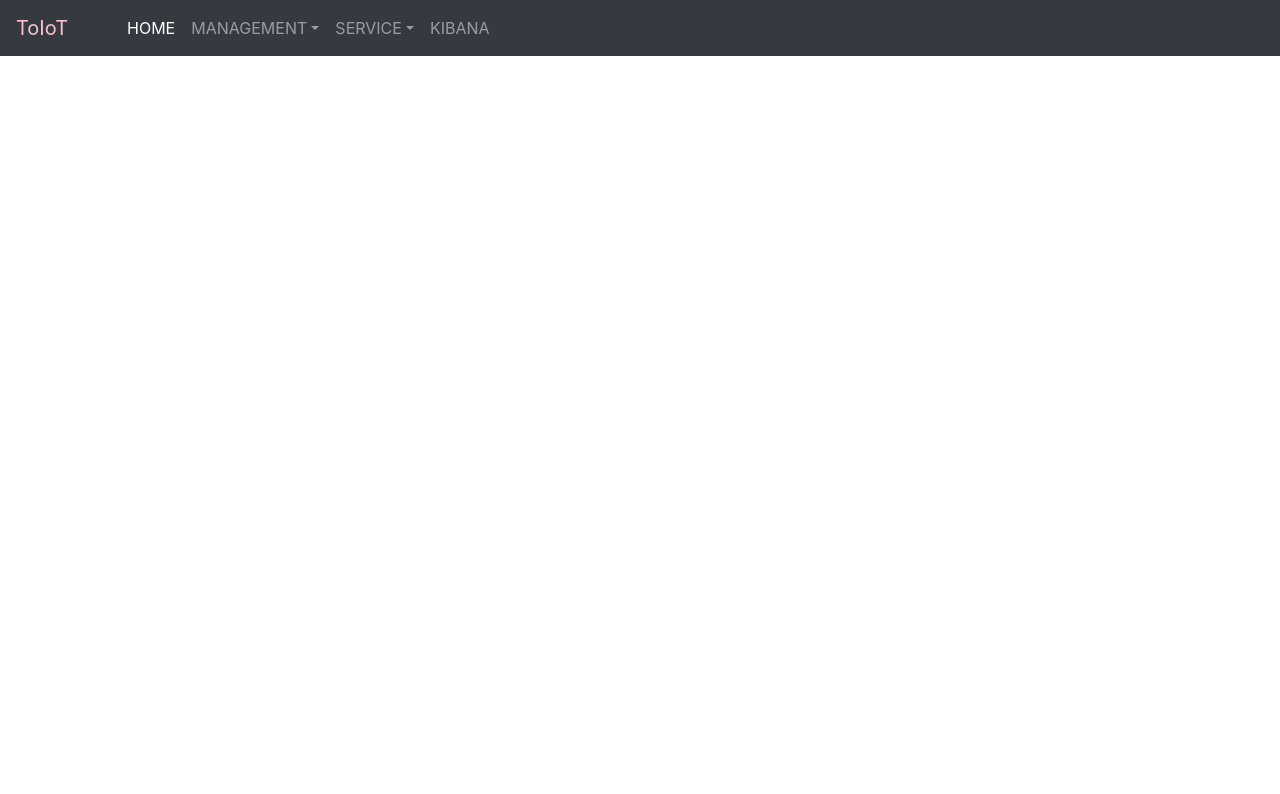
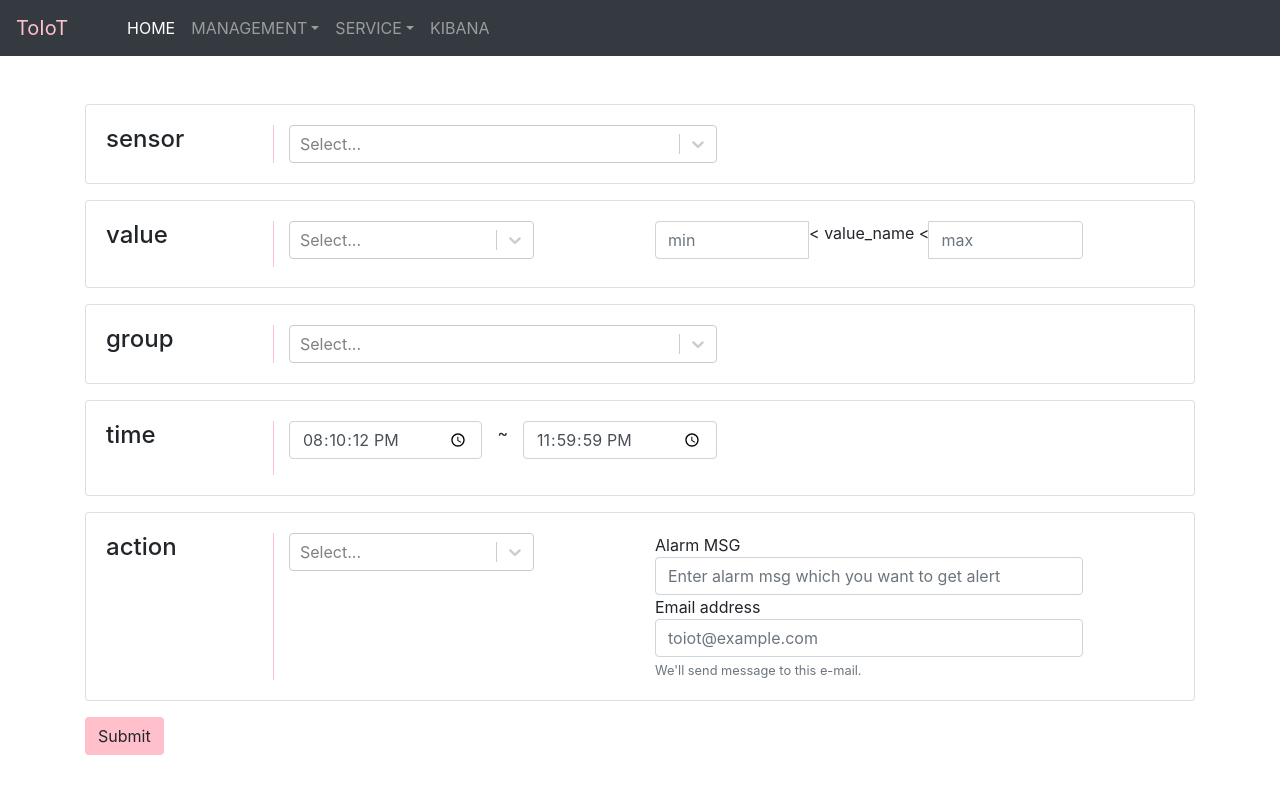
Before and after one commit to SSU-NC/toiot, a React (Create React App) app in the folder ui/pdk-ui/: page /logicCore in a window 1280 px wide. Shown: the top 794 px of the page. Built offline with nearby package versions, Linux system fonts and the light colour scheme.

Commit message:
[issue-31]Outline logic core

```diff
--- a/ui/pdk-ui/src/App.tsx
+++ b/ui/pdk-ui/src/App.tsx
@@ -5,8 +5,8 @@ import Dashboard from './Dashboard';
 import SensorManagement from './SensorManagement';
 import NodeManagement from './NodeManagement';
 import Kibana from './Kibana';
-
 import RegisterAlarm from './components/RegisterAlarm';
+import LogicCore from './components/LogicCore';
 
 import { sensorListElem, nodeListElem } from './components/ElementsInterface';
 import { SENSOR_URL, NODE_URL } from './defineUrl';
@@ -59,15 +59,6 @@ class App extends Component<{}, appState> {
 						<Nav></Nav>
 						<div className="container pt-4 mt-4">
 							<Route exact path="/" render={Dashboard} />
-							{/* <Route
-								path="/management"
-								render={() => (
-									<SensorManagement
-										sensorList={this.state.sensorList}
-										nodeList={this.state.nodeList}
-									/>
-								)}
-							/> */}
 							<Route
 								path="/sensor"
 								render={() => (
@@ -89,6 +80,15 @@ class App extends Component<{}, appState> {
 									<RegisterAlarm sensorList={this.state.sensorList} />
 								)}
 							/>
+							<Route
+							path="/logicCore"
+							render={() => (
+									<LogicCore
+										sensorList={this.state.sensorList}
+										nodeList={this.state.nodeList}
+									/>
+								)}
+							/>
 							<Route path="/kibana" component={Kibana} />
 						</div>
 					</div>
--- a/ui/pdk-ui/src/Navigation.tsx
+++ b/ui/pdk-ui/src/Navigation.tsx
@@ -6,7 +6,9 @@ class Navigation extends Component {
 		return (
 			<div>
 				<nav className="navbar navbar-expand-lg navbar-dark bg-dark">
-					<Link className="navbar-brand" style={{color:'pink'}} to="#">ToIoT</Link>
+					<Link className="navbar-brand" style={{ color: 'pink' }} to="#">
+						ToIoT
+					</Link>
 					<div className="container">
 						<div className="navbar-collapse" id="navbarNavAltMarkup">
 							<ul className="navbar-nav">
@@ -16,20 +18,45 @@ class Navigation extends Component {
 									</NavLink>
 								</li>
 								<li className="nav-item dropdown">
-									<NavLink className="nav-item nav-link dropdown-toggle" role="button" data-toggle="dropdown" to="/management">
+									<NavLink
+										className="nav-item nav-link dropdown-toggle"
+										role="button"
+										data-toggle="dropdown"
+										to="/management"
+									>
 										MANAGEMENT
 									</NavLink>
-									<div className="dropdown-menu" aria-labelledby="navbarDropdown">
-										<Link className="dropdown-item" to="/sensor">SENSOR</Link>
-										<Link className="dropdown-item" to="/node">NODE</Link>
+									<div
+										className="dropdown-menu"
+										aria-labelledby="navbarDropdown"
+									>
+										<Link className="dropdown-item" to="/sensor">
+											SENSOR
+										</Link>
+										<Link className="dropdown-item" to="/node">
+											NODE
+										</Link>
 									</div>
 								</li>
 								<li className="nav-item dropdown">
-									<NavLink className="nav-item nav-link dropdown-toggle" role="button" data-toggle="dropdown" to="/management">
+									<NavLink
+										className="nav-item nav-link dropdown-toggle"
+										role="button"
+										data-toggle="dropdown"
+										to="/management"
+									>
 										SERVICE
 									</NavLink>
-									<div className="dropdown-menu" aria-labelledby="navbarDropdown">
-										<Link className="dropdown-item" to="/alarm">ALARM</Link>
+									<div
+										className="dropdown-menu"
+										aria-labelledby="navbarDropdown"
+									>
+										<Link className="dropdown-item" to="/alarm">
+											ALARM
+										</Link>
+										<Link className="dropdown-item" to="/logicCore">
+											LOGIC CORE
+										</Link>
 									</div>
 								</li>
 								<li className="nav-item">
--- /dev/null
+++ b/ui/pdk-ui/src/components/LogicCore.css
@@ -0,0 +1,6 @@
+.right-divider {
+	border-right: 1px solid pink;
+}
+.margin-left {
+	margin-left: 0px;
+}
--- /dev/null
+++ b/ui/pdk-ui/src/components/LogicCore.tsx
@@ -0,0 +1,72 @@
+import React, { Component } from 'react';
+import Select from 'react-select';
+import { sensorListElem, sensorOptionsElem, valueOptionsElem, groupOptionsElem, nodeListElem } from './ElementsInterface';
+import './LogicCore.css';
+import SensorCard from './LogicCoreComponents/SensorCard';
+import ValueCard from './LogicCoreComponents/ValueCard';
+import GroupCard from './LogicCoreComponents/GroupCard';
+import TimeCard from './LogicCoreComponents/TimeCard';
+import ActionCard from './LogicCoreComponents/ActionCard';
+
+interface LogicCoreProps{
+	sensorList: Array<sensorListElem>;
+	nodeList: Array<nodeListElem>;
+}
+
+interface LogicCoreState{
+	sensor: sensorOptionsElem;
+	group: Array<groupOptionsElem>;
+	values: Array<valueOptionsElem>;
+}
+
+class LogicCore extends Component<LogicCoreProps, LogicCoreState> {
+	state: LogicCoreState = {
+		sensor: {
+			uuid: '',
+			value: '',
+			label: '',
+			value_list:[]
+		},
+		group: [],
+		values: [],
+	}
+	handleSensorCardChange = (sensor: any) => {
+		this.setState({
+			sensor,
+		});
+	};
+	handleGroupCardChange =(group: any) => {
+		this.setState({
+			group,
+		});
+	};
+	handleValueCardChange = (values: any) => {
+		this.setState({
+			values,
+		});
+	};
+	render() {
+
+		return (
+			<div>
+				<form>
+					<SensorCard sensorList={this.props.sensorList} handleSensorCardChange={this.handleSensorCardChange}/>
+					<ValueCard valueList={this.state.sensor.value_list} handleValueCardChange={this.handleValueCardChange}/>
+					<GroupCard nodeList={this.props.nodeList} handleGroupCardChange={this.handleGroupCardChange}/>
+					<TimeCard/>
+					<ActionCard/>
+					<button
+						type="submit"
+						className="btn"
+						data-dismiss="modal"
+						style={{ background: 'pink' }}
+					>
+						Submit
+					</button>
+				</form>
+			</div>
+		);
+	}
+}
+
+export default LogicCore;
--- /dev/null
+++ b/ui/pdk-ui/src/components/LogicCoreComponents/ActionCard.tsx
@@ -0,0 +1,61 @@
+import React, { Component } from 'react';
+import Select from 'react-select';
+import '../LogicCore.css';
+
+interface ActionCardProps{
+}
+
+interface actionOptionsElem {
+	label: string;
+	value: string;
+}
+
+class ActionCard extends Component< ActionCardProps, {} > {
+    render() {
+		let actionOptions : Array<actionOptionsElem> = [
+			{label: 'alarm', value: 'alarm'},{label:'email', value: 'email'}
+		]
+
+
+        return(
+            <div className="card form-group">
+				<div className="card-body row">
+					<div className=" col-2 right-divider">
+						<h4 className="align-middle">action</h4>
+					</div>
+					<div className="col-3">
+						<Select options={actionOptions} name="sensors" classNamePrefix="select" />
+					</div>
+					<div className="col-1"></div>
+					<div className="col-5">
+						<div>
+							<span>Alarm MSG</span>
+							<input
+								type="text"
+								className="form-control"
+								name="alarm_msg"
+								placeholder="Enter alarm msg which you want to get alert"
+							/>
+						</div>
+
+						<div>
+							<span>Email address</span>
+							<input
+								type="email"
+								className="form-control"
+								id="email"
+								aria-describedby="emailHelp"
+								placeholder="toiot@example.com"
+							/>
+							<small id="emailHelp" className="form-text text-muted">
+								We'll send message to this e-mail.
+							</small>
+						</div>
+					</div>
+				</div>
+			</div>
+        )
+    }
+}
+
+export default ActionCard;
--- /dev/null
+++ b/ui/pdk-ui/src/components/LogicCoreComponents/GroupCard.tsx
@@ -0,0 +1,37 @@
+import React, { Component } from 'react';
+import Select from 'react-select';
+import { nodeListElem, groupOptionsElem } from '../ElementsInterface'
+import '../LogicCore.css';
+
+interface GroupCardProps{
+	nodeList: Array<nodeListElem>;
+    handleGroupCardChange: (group:any) => void;
+}
+
+class GroupCard extends Component< GroupCardProps, {} > {
+    render() {
+        let groupOptions: Array<groupOptionsElem>;
+		groupOptions = this.props.nodeList.map((val: nodeListElem) => {
+			return { label: val.location, value: val.location };
+		});
+        return(
+            <div className="card form-group">
+				<div className="card-body row">
+					<div className="col-2 right-divider">
+						<h4 className="align-center">group</h4>
+					</div>
+					<div className="col-5">
+						<Select isMulti
+							name="group"
+							options={groupOptions}
+							classNamePrefix="select"
+							onChange={this.props.handleGroupCardChange}
+						/>
+					</div>
+				</div>
+			</div>
+        )
+    }
+}
+
+export default GroupCard;
--- /dev/null
+++ b/ui/pdk-ui/src/components/LogicCoreComponents/SensorCard.tsx
@@ -0,0 +1,40 @@
+import React, { Component } from 'react';
+import Select from 'react-select';
+import {sensorOptionsElem,sensorListElem} from '../ElementsInterface'
+import '../LogicCore.css';
+
+interface SensorCardProps{
+    sensorList: Array<sensorListElem>;
+	handleSensorCardChange: (sensor:any) => void;
+}
+
+class SensorCard extends Component< SensorCardProps, {} > {
+    render() {
+        let sensorOptions: Array<sensorOptionsElem>;
+		sensorOptions = this.props.sensorList.map((val: sensorListElem) => {
+			return { label: val.name, value: val.name, uuid: val.uuid, value_list: val.value_list};
+		});
+        return(
+            <form >
+                <div className="card form-group">
+					<div className="card-body row ">
+						<div className="col-2 right-divider">
+							<h4 className="align-center">sensor</h4>
+							</div>
+							<div className="col-5">
+								<Select
+									name="sensor"
+									options={sensorOptions}
+									classNamePrefix="select"
+									onChange={this.props.handleSensorCardChange}
+								/>
+						</div>
+					</div>
+                </div>
+            </form>
+
+        )
+    }
+}
+
+export default SensorCard;
--- /dev/null
+++ b/ui/pdk-ui/src/components/LogicCoreComponents/TimeCard.tsx
@@ -0,0 +1,47 @@
+import React, { Component } from 'react';
+import Select from 'react-select';
+import { nodeListElem, groupOptionsElem } from '../ElementsInterface'
+import '../LogicCore.css';
+
+interface TimeCardProps{
+    //onTimeCardSubmit: (time: any) => void;
+}
+
+class TimeCard extends Component< TimeCardProps, {} > {
+    render() {
+        return(
+            <div className="card form-group">
+            <div className="card-body row">
+                <div className="col-2 right-divider">
+                    <h4 className="align-middle">time</h4>
+                </div>
+                <div className="col-5">
+                    <div className="form-group row">
+                        <div className="input-group row margin-left">
+                            <div className="col">
+                                <input
+                                    className="form-control"
+                                    type="time"
+                                    value="20:10:12"
+                                    id="start-time-input"
+                                />
+                            </div>
+                            <span>~</span>
+                            <div className="col">
+                                <input
+                                    className="form-control col"
+                                    type="time"
+                                    value="23:59:59"
+                                    id="end-time-input"
+                                />
+                            </div>
+                        </div>
+                    </div>
+                </div>
+            </div>
+        </div>
+        )
+    }
+}
+
+export default TimeCard;
--- /dev/null
+++ b/ui/pdk-ui/src/components/LogicCoreComponents/ValueCard.tsx
@@ -0,0 +1,59 @@
+import React, { Component } from 'react';
+import Select from 'react-select';
+import '../LogicCore.css';
+import { valueOptionsElem, value_list_elem } from '../ElementsInterface'
+
+interface ValueCardProps{
+	valueList: Array<value_list_elem>;
+	handleValueCardChange: (value:any) => void;
+}
+
+interface ValueCardState{
+}
+
+class ValueCard extends Component< ValueCardProps, ValueCardState > {
+    state: ValueCardState = {
+    }
+
+    render() {
+		let valueOptions: Array<valueOptionsElem>;
+		valueOptions = this.props.valueList.map((val: value_list_elem) => {
+			return { label: val.value_name, value: val.value_name };
+		});
+        return(
+            <div className="card form-group">
+				<div className="card-body row">
+					<div className="col-2 right-divider">
+						<h4 className="align-center">value</h4>
+					</div>
+					<div className="col-3">
+						<Select
+							name="value"
+							options={valueOptions}
+							classNamePrefix="select"
+							onChange={this.props.handleValueCardChange}
+						/>
+					</div>
+					<div className="col-1"></div>
+					<div className="input-group mb-2 col-5">
+						<input
+							type="number"
+							className="form-control"
+							name="val_min"
+							placeholder="min"
+						/>
+						&lt; value_name &lt;
+						<input
+							type="number"
+							className="form-control"
+							name="val_min"
+							placeholder="max"
+						/>
+					</div>
+				</div>
+			</div>
+        )
+    }
+}
+
+export default ValueCard;
--- a/ui/pdk-ui/src/components/RegisterAlarm.tsx
+++ b/ui/pdk-ui/src/components/RegisterAlarm.tsx
@@ -19,7 +19,7 @@ class RegisterAlarm extends Component<RegisterAlarmProps, RegisterAlarmState> {
 		alarm_name: '',
 		alarm_msg:'',
 		email:'',
-		sensor: {label: '', value: '', uuid: '' }, // 알람받을 sensor 1개
+		sensor: {label: '', value: '', uuid: '', value_list:[] }, // 알람받을 sensor 1개
 		value_list: [] // 알람받을 value 값 list
 	};
 
@@ -52,7 +52,7 @@ class RegisterAlarm extends Component<RegisterAlarmProps, RegisterAlarmState> {
 
 	render() {
 		let sensorOptions = this.props.sensorList.map((val: sensorListElem) => {
-			return { label: val.name, value: val.name, uuid: val.uuid };
+			return { label: val.name, value: val.name, uuid: val.uuid, value_list:val.value_list};
 		});
 
 		return (
@@ -64,7 +64,6 @@ class RegisterAlarm extends Component<RegisterAlarmProps, RegisterAlarmState> {
 					<div className="form-group">
 						<label>Select sensors</label>
 						<Select
-							className="form-control"
 							name="sensors"
 							options={sensorOptions}
 							classNamePrefix="select"
--- a/ui/pdk-ui/src/components/RegisterNode.tsx
+++ b/ui/pdk-ui/src/components/RegisterNode.tsx
@@ -73,7 +73,7 @@ class RegisterNode extends Component<RegisterNodeProps, RegisterNodeState> {
 	render() {
 		let sensorOptions: Array<sensorOptionsElem>;
 		sensorOptions = this.props.sensorList.map((val: sensorListElem) => {
-			return { label: val.name, value: val.name, uuid: val.uuid };
+			return { label: val.name, value: val.name, uuid: val.uuid, value_list:val.value_list };
 		});
 
 		return (
@@ -136,7 +136,7 @@ class RegisterNode extends Component<RegisterNodeProps, RegisterNodeState> {
 										<label>Select sensors</label>
 										<Select
 											isMulti
-											className="form-control basic-multi-select"
+											className="basic-multi-select"
 											name="sensors"
 											options={sensorOptions}
 											classNamePrefix="select"
```
Also changed, not shown: ui/pdk-ui/src/components/ElementsInterface.tsx (+14 -9 lines).
